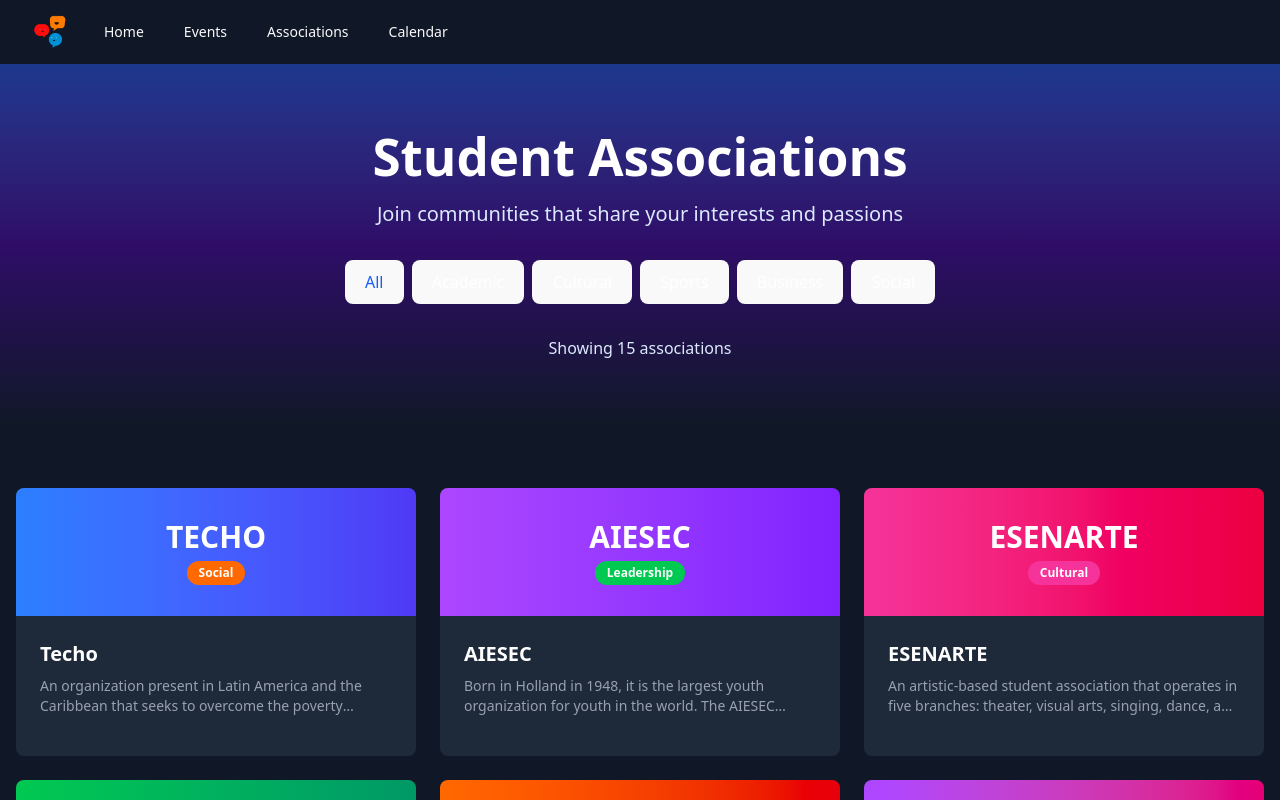
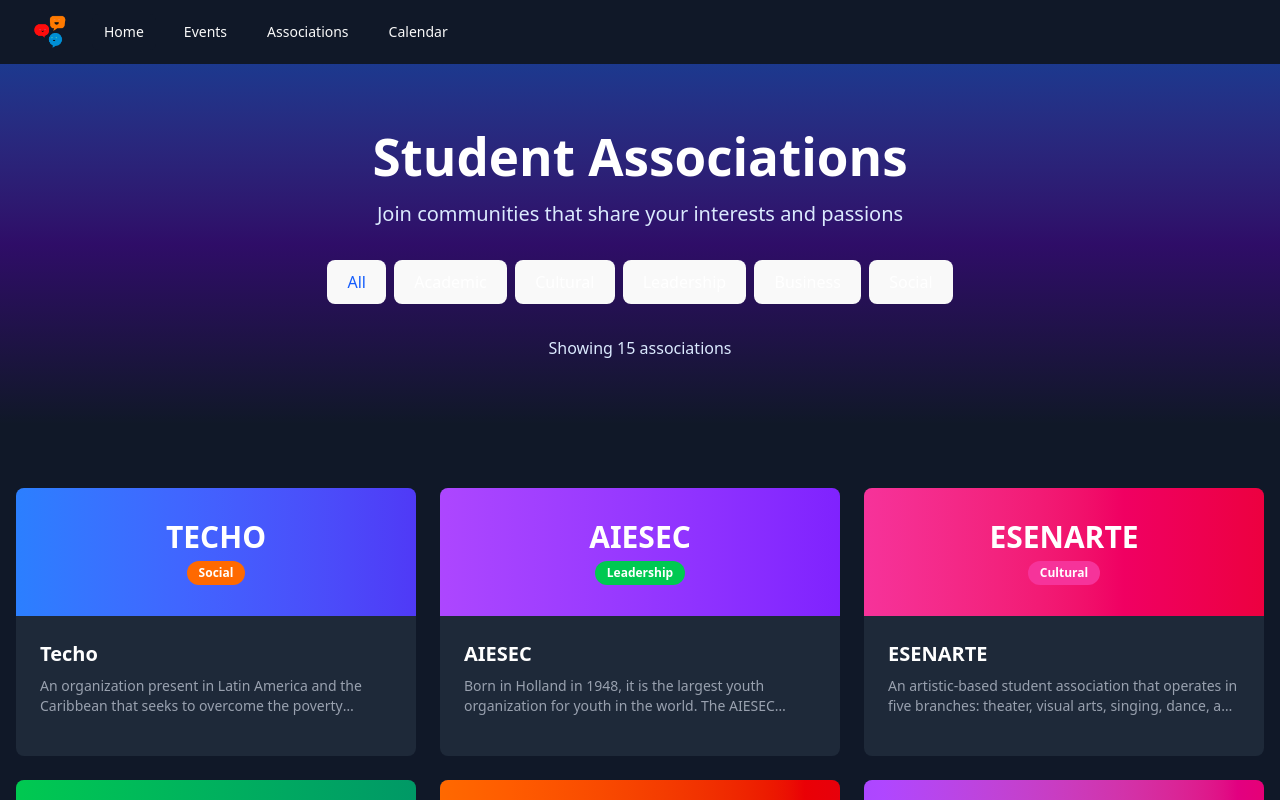
Before and after one commit to FernandaRubio74/weekup-esen, a React (Vite) app: page /AssociationsPage in a window 1280 px wide. Shown: the top 800 px of the page. Built offline with nearby package versions, Linux system fonts and the light colour scheme.

Commit message:
updated categories

```diff
--- a/src/pages/AssociationsPage.jsx
+++ b/src/pages/AssociationsPage.jsx
@@ -8,7 +8,7 @@
   const [selectedAssociation, setSelectedAssociation] = useState(null);
   const [filterCategory, setFilterCategory] = useState('All');
 
-  const categories = ['All', 'Academic', 'Cultural', 'Sports', 'Business', 'Social'];
+  const categories = ['All', 'Academic', 'Cultural', 'Leadership', 'Business', 'Social'];
 
   const filteredAssociations = filterCategory === 'All'
     ? associations
```
